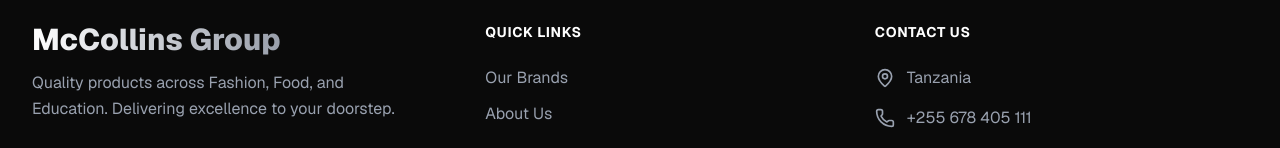
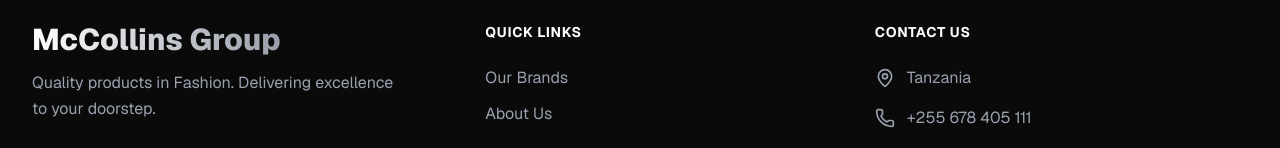
Before and after one commit to jemmziray-tech/mccollins-group, a Next.js app: page / in a window 1280 px wide. Shown: the part 1224-1372 px from the top of the page. Built offline with nearby package versions, Linux system fonts and the light colour scheme; no server answers; the database is empty.

Commit message:
Update footer description to focus on Fashion

```diff
--- a/app/components/SiteFooter.tsx
+++ b/app/components/SiteFooter.tsx
@@ -22,7 +22,7 @@
                 McCollins Group
               </h3>
               <p className="text-gray-400 leading-relaxed max-w-sm">
-                Quality products across Fashion, Food, and Education. Delivering excellence to your doorstep.
+                Quality products in Fashion. Delivering excellence to your doorstep.
               </p>
             </div>
 
```
